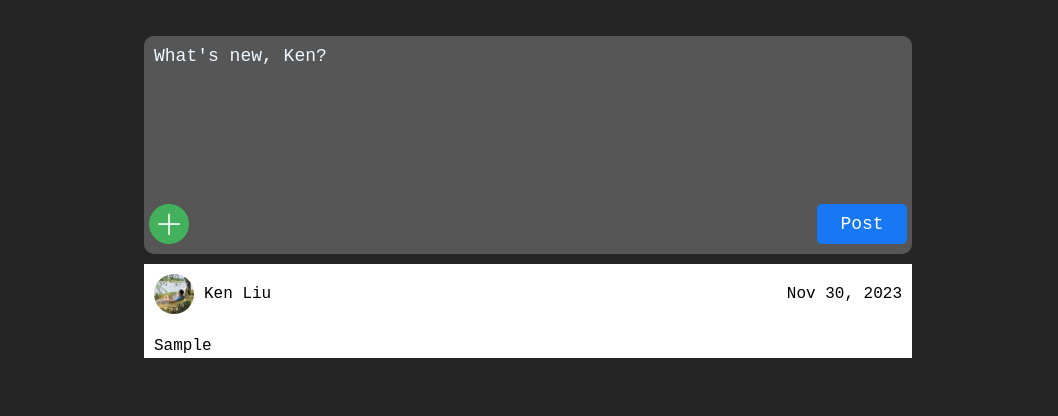
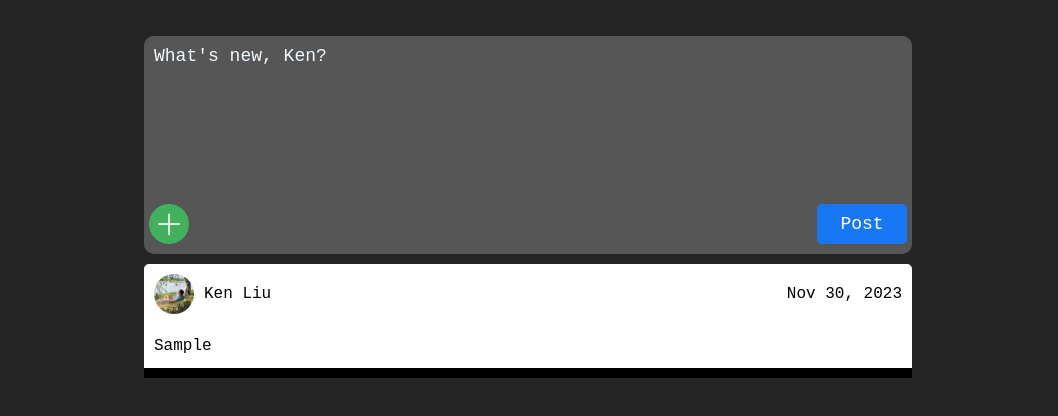
Before and after one commit to kensindyliu/fakeBook, a website with bundled scripts: page index.html in a window 1280 px wide. Both pictures are taken after typing "Sample" into the empty fields and a click on the button "Post". Shown: the part 84-500 px from the top of the page, without its empty margins (112-1170 px from the left). Built offline with nearby package versions, Linux system fonts and the light colour scheme.

Commit message:
fix bugs

```diff
--- a/assets/script/index.js
+++ b/assets/script/index.js
@@ -63,6 +63,7 @@ function publishPost(){
     }
     newPostMsgHTML += '</div>';
     newPostMsgHTML += '</div>';
+    newPostMsgHTML += '<div class="splitter"></div>';
     const newDiv = create('div');
     newDiv.innerHTML = newPostMsgHTML;
     if(picHTML != ''){
--- a/assets/style/index.css
+++ b/assets/style/index.css
@@ -148,6 +148,7 @@ main {
 
 .postList {
     background-color: white;
+    border-radius: 5px;
 }
 
 .postList p, div {
@@ -216,3 +217,9 @@ main {
     opacity: 1;
     padding: 50px;
 }
+
+.splitter {
+    width: 100%;
+    height: 10px;
+    background-color:black;
+}
```
